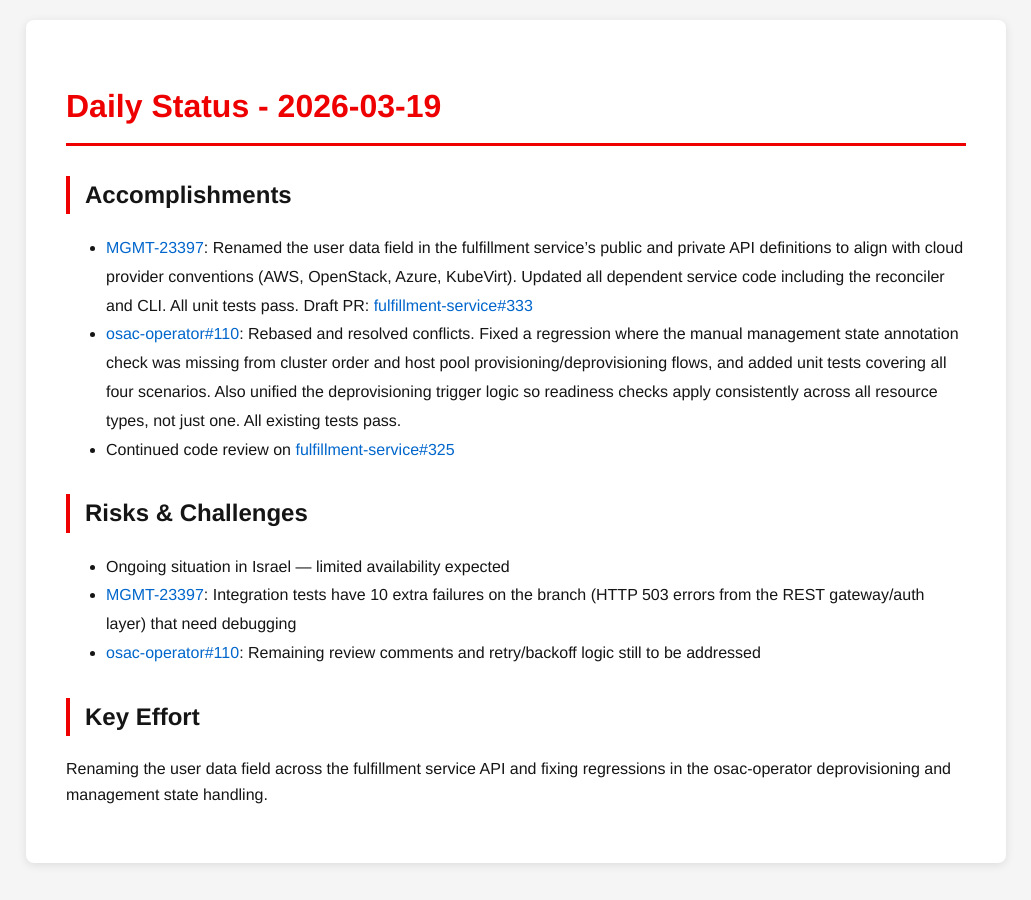
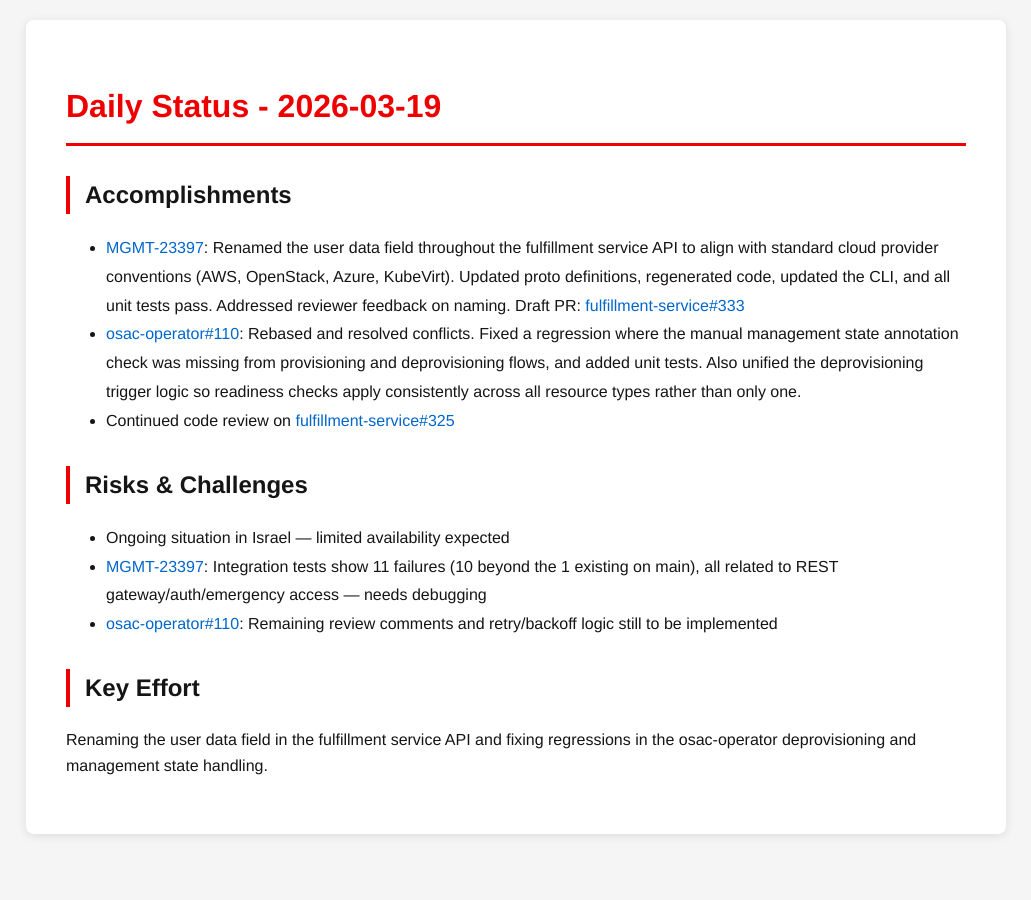
Before and after one commit to tzvatot/daily-status, a Jekyll site: the page built from 2026-03-19.md, in a window 1280 px wide. Shown: the whole page, without its empty margins (124-1155 px from the left). Built offline with Jekyll 4.4.1, drawn with Linux system fonts in a browser that asks for light colours.

Commit message:
Daily status update - 2026-03-19

```diff
--- a/2026-03-19.md
+++ b/2026-03-19.md
@@ -7,14 +7,14 @@ date: 2026-03-19
 # Daily Status - 2026-03-19
 
 ## Accomplishments
-- [MGMT-23397](https://issues.redhat.com/browse/MGMT-23397): Renamed the user data field in the fulfillment service's public and private API definitions to align with cloud provider conventions (AWS, OpenStack, Azure, KubeVirt). Updated all dependent service code including the reconciler and CLI. All unit tests pass. Draft PR: [fulfillment-service#333](https://github.com/osac-project/fulfillment-service/pull/333)
-- [osac-operator#110](https://github.com/osac-project/osac-operator/pull/110): Rebased and resolved conflicts. Fixed a regression where the manual management state annotation check was missing from cluster order and host pool provisioning/deprovisioning flows, and added unit tests covering all four scenarios. Also unified the deprovisioning trigger logic so readiness checks apply consistently across all resource types, not just one. All existing tests pass.
+- [MGMT-23397](https://issues.redhat.com/browse/MGMT-23397): Renamed the user data field throughout the fulfillment service API to align with standard cloud provider conventions (AWS, OpenStack, Azure, KubeVirt). Updated proto definitions, regenerated code, updated the CLI, and all unit tests pass. Addressed reviewer feedback on naming. Draft PR: [fulfillment-service#333](https://github.com/osac-project/fulfillment-service/pull/333)
+- [osac-operator#110](https://github.com/osac-project/osac-operator/pull/110): Rebased and resolved conflicts. Fixed a regression where the manual management state annotation check was missing from provisioning and deprovisioning flows, and added unit tests. Also unified the deprovisioning trigger logic so readiness checks apply consistently across all resource types rather than only one.
 - Continued code review on [fulfillment-service#325](https://github.com/osac-project/fulfillment-service/pull/325)
 
 ## Risks & Challenges
 - Ongoing situation in Israel — limited availability expected
-- [MGMT-23397](https://issues.redhat.com/browse/MGMT-23397): Integration tests have 10 extra failures on the branch (HTTP 503 errors from the REST gateway/auth layer) that need debugging
-- [osac-operator#110](https://github.com/osac-project/osac-operator/pull/110): Remaining review comments and retry/backoff logic still to be addressed
+- [MGMT-23397](https://issues.redhat.com/browse/MGMT-23397): Integration tests show 11 failures (10 beyond the 1 existing on main), all related to REST gateway/auth/emergency access — needs debugging
+- [osac-operator#110](https://github.com/osac-project/osac-operator/pull/110): Remaining review comments and retry/backoff logic still to be implemented
 
 ## Key Effort
-Renaming the user data field across the fulfillment service API and fixing regressions in the osac-operator deprovisioning and management state handling.
+Renaming the user data field in the fulfillment service API and fixing regressions in the osac-operator deprovisioning and management state handling.
```
